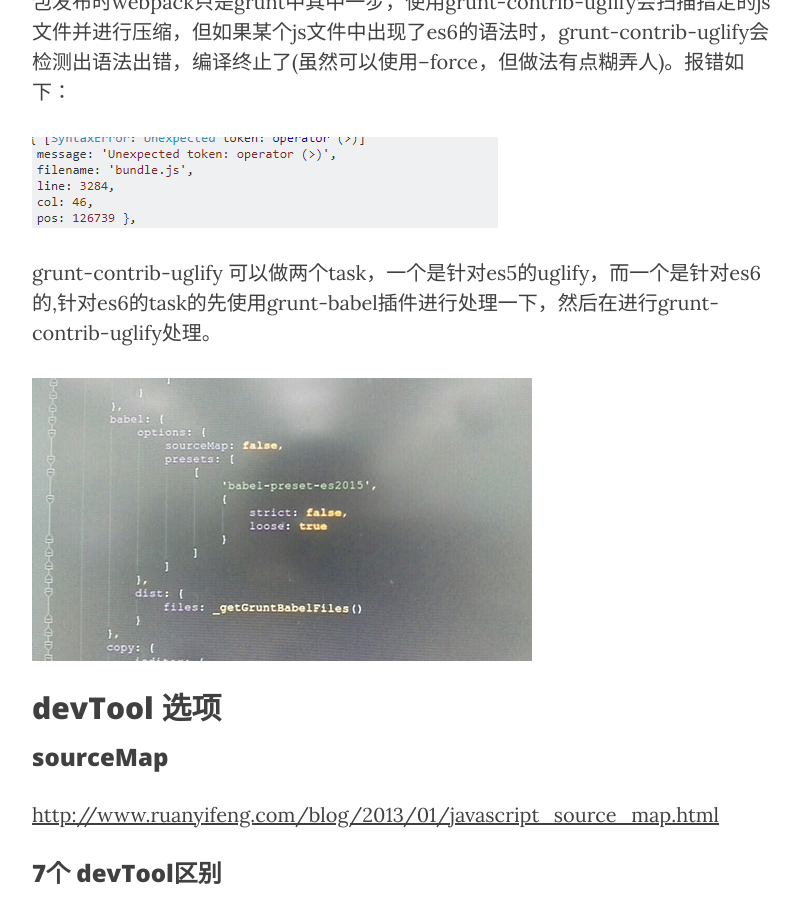
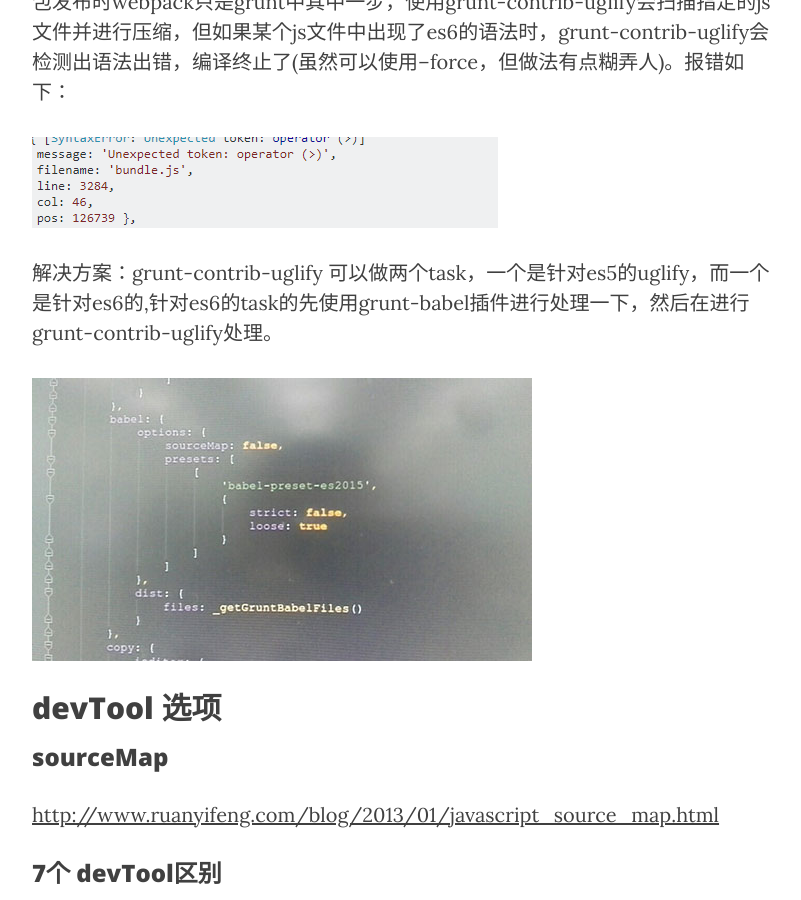
Before and after one commit to xubaoshi/xubaoshi.github.io, a Jekyll site: the page built from _posts/2017-08-04-webpack踩坑.md, in a window 1280 px wide and 900 px high, scrolled down 2425 px. Shown: the whole window, without its empty margins (233-1034 px from the left). Built offline with Jekyll 4.4.1, drawn with Linux system fonts in a browser that asks for light colours; nearby versions of some CDN libraries.

Commit message:
add webpack problem

```diff
--- a/_posts/2017-08-04-webpack踩坑.md
+++ b/_posts/2017-08-04-webpack踩坑.md
@@ -30,7 +30,7 @@ resolve.modules该参数为一个数组，它的作用为告诉webpack去何处
 
 ![/img/webpack-pit/grunt-uglify1.PNG](/img/webpack-pit/grunt-uglify1.PNG)
 
-grunt-contrib-uglify 可以做两个task，一个是针对es5的uglify，而一个是针对es6的,针对es6的task的先使用grunt-babel插件进行处理一下，然后在进行grunt-contrib-uglify处理。
+解决方案：grunt-contrib-uglify 可以做两个task，一个是针对es5的uglify，而一个是针对es6的,针对es6的task的先使用grunt-babel插件进行处理一下，然后在进行grunt-contrib-uglify处理。
 
 ![/img/webpack-pit/grunt-uglify2.jpg](/img/webpack-pit/grunt-uglify2.jpg)
 
```
